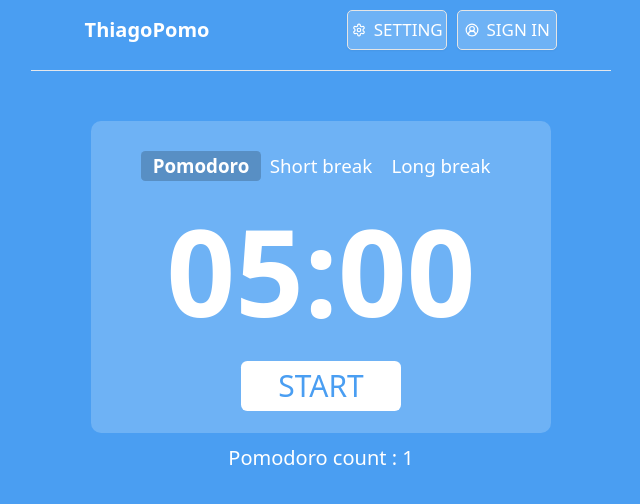
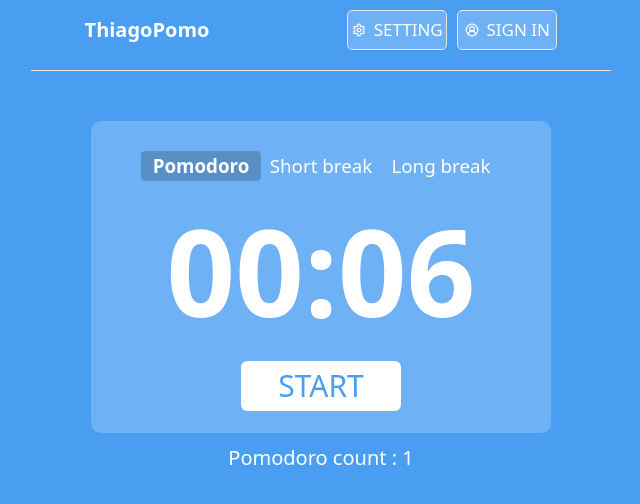
Before and after one commit to ThiagoPintodev2/pomodor-timer, a React (Vite) app: page / in a window 1280 px wide. Shown: the top 504 px of the page, without its empty margins (319-959 px from the left). Built offline with nearby package versions, Linux system fonts and the light colour scheme.

Commit message:
added alarm song

```diff
--- a/package.json
+++ b/package.json
@@ -35,6 +35,7 @@
     "tailwind-merge": "^3.3.1",
     "tailwindcss": "^4.1.14",
     "ui": "^0.2.4",
+    "use-sound": "^5.0.0",
     "yup": "^1.7.1"
   },
   "devDependencies": {
--- a/src/App.tsx
+++ b/src/App.tsx
@@ -19,9 +19,9 @@ function App() {
   });
   const defaultValuesInputTimer: ValueInput = {
     valueIntervalInput: 2,
-    pomodoroInput: 5,
+    pomodoroInput: 0.1,
     shortBreakInput: 0.1,
-    longBreakInput: 0.1,
+    longBreakInput: 0.1
   };
   const [valuesInputTimer, setValuesInputTimer] = useState<ValueInput>(
     defaultValuesInputTimer
@@ -29,6 +29,8 @@ function App() {
   const [progress, setProgress] = useState<number>(
     defaultValuesInputTimer.pomodoroInput * 60
   );
+
+    const [alarmType, setAlarmType] = useState<string>("Digital");
 
   return (
     <>
@@ -54,6 +56,8 @@ function App() {
               setTitleTimer,
               valuesInputTimer,
               setValuesInputTimer,
+              alarmType,
+              setAlarmType
             }}
           >
             <Routes>
--- a/src/componentes/dropdownMenuOpiton/Index.tsx
+++ b/src/componentes/dropdownMenuOpiton/Index.tsx
@@ -39,9 +39,9 @@ function DropdownMenuOption({
       </DropdownMenuTrigger>
       <DropdownMenuContent className="w-52 h-[18rem]">
         <DropdownMenuSeparator />
-        {values.map((item) => (
+        {values.map((item, index) => (
           <DropdownMenuRadioGroup
-            key={item.length + 1}
+            key={index}
             value={position}
             onValueChange={onValueChange}
           >
--- a/src/componentes/dropdownMenuOpiton/dropdownMenuOption.ts
+++ b/src/componentes/dropdownMenuOpiton/dropdownMenuOption.ts
@@ -3,7 +3,7 @@ import type { alarmTypes } from "../soundSection/soundSection";
 
 export type DropdownMenuProps = {
   values: string[];
-  valueDefault: string;
+  valueDefault?: string;
   img: ReactNode;
   onChange?: (type: alarmTypes) => void;
   alarms?: string[];
--- a/src/componentes/soundSection/Index.tsx
+++ b/src/componentes/soundSection/Index.tsx
@@ -4,20 +4,21 @@ import { FaVolumeUp } from "react-icons/fa";
 import { BiSolidDownArrow } from "react-icons/bi";
 import DropdownMenuOption from "../dropdownMenuOpiton/Index";
 import { Slider } from "@/components/ui/slider";
-import { useRef, useState } from "react";
+import { useContext, useRef, useState } from "react";
 import alarmDigital from "@/assets/media/alarm-digital.mp3";
 import alarmKitchen from "@/assets/media/alarm-kitchen.mp3";
 import type { alarmTypes } from "./soundSection";
+import { PomodoroContext } from "@/contexts/pomodoroContext/PomodoroContext";
 
 function SoundeSection() {
+  const pomodoroContext = useContext(PomodoroContext)
   const [sliderAlarmSound, setSliderAlarmSound] = useState<number[]>([50]);
   const [sliderTickingSound, setSliderTickingSound] = useState<number[]>([50]);
   const audioRef = useRef<HTMLAudioElement>(null);
   const alarms = ["Digital", "Kitchen"];
-  const [alarmType, setAlarmType] = useState<alarmTypes>("Digital");
 
   const onAlarmTypeChange = (type: alarmTypes) => {
-    setAlarmType(type);
+    pomodoroContext?.setAlarmType(type);
     if (audioRef.current) {
       if (type === "Digital") {
         audioRef.current.src = alarmDigital;
@@ -41,7 +42,7 @@ function SoundeSection() {
           <DropdownMenuOption
             img={<BiSolidDownArrow />}
             values={alarms}
-            valueDefault={alarmType}
+            valueDefault={pomodoroContext?.alarmType}
             onChange={onAlarmTypeChange}
             alarms={alarms}
           />
--- a/src/componentes/timer/Index.tsx
+++ b/src/componentes/timer/Index.tsx
@@ -9,6 +9,8 @@ import CountPomodoro from "../countPomodoro/Index";
 import type { Count } from "../countPomodoro/countPomodoro";
 import CountShortBreak from "../countShortBreak";
 import CountLongBreak from "../countLongBreak/Index";
+import alarmDigital from "@/assets/media/alarm-digital.mp3";
+import alarmKitchen from "@/assets/media/alarm-kitchen.mp3";
 
 function Timer() {
   const pomodoroContext = useContext(PomodoroContext);
@@ -21,6 +23,11 @@ function Timer() {
     countPomodoro: 1,
     countShortBreak: 1,
     countLongBreak: 1,
+  });
+  const alarmTimer = useRef({
+    pomodoroAlarm: false,
+    shortBreakAlarm: false,
+    longBreakAlarm: false,
   });
   const [width, setWidth] = useState(window.innerWidth);
 
@@ -54,12 +61,14 @@ function Timer() {
     if (nextCategory) {
       newCategory = nextCategory;
     } else if (category === "Pomodoro" && isCompleted === true) {
+      alarmTimer.current.pomodoroAlarm = true;
       newCategory = "Short break";
       setCount({
         ...count,
         countPomodoro: count.countPomodoro + 1,
       });
     } else if (category === "Short break") {
+      alarmTimer.current.shortBreakAlarm = true;
       newCategory = "Pomodoro";
       setCount({
         ...count,
@@ -80,6 +89,7 @@ function Timer() {
       });
     }
     if (category === "Long break" && isCompleted === true) {
+      alarmTimer.current.longBreakAlarm = true;
       setCount({
         ...count,
         countLongBreak: count.countLongBreak + 1,
@@ -124,7 +134,31 @@ function Timer() {
     const duration = getDuration(category);
     setTargetDate(Date.now() + duration);
     pomodoroContext?.setProgress(duration / 1000);
-  }, [pomodoroMinutes, shortMinutes, restMinutes]);
+
+    if (
+      alarmTimer.current.pomodoroAlarm === true ||
+      alarmTimer.current.shortBreakAlarm === true ||
+      alarmTimer.current.longBreakAlarm === true
+    ) {
+      if (pomodoroContext?.alarmType === "Kitchen") {
+        const audio = new Audio(alarmKitchen);
+        audio.play();
+      } else {
+        const audio = new Audio(alarmDigital);
+        audio.play();
+      }
+      alarmTimer.current.pomodoroAlarm = false;
+      alarmTimer.current.shortBreakAlarm = false;
+      alarmTimer.current.longBreakAlarm = false;
+    }
+  }, [
+    pomodoroMinutes,
+    shortMinutes,
+    restMinutes,
+    alarmTimer.current.pomodoroAlarm,
+    alarmTimer.current.shortBreakAlarm,
+    alarmTimer.current.longBreakAlarm,
+  ]);
 
   window.onresize = () => {
     setWidth(window.innerWidth);
--- a/src/components/ui/button-group.tsx
+++ b/src/components/ui/button-group.tsx
@@ -1,6 +1,6 @@
 import { Slot } from "@radix-ui/react-slot"
 import {  type VariantProps } from "class-variance-authority"
-import buttonGroupVariants from "@/componentes/btnGroupHelper"
+import buttonGroupVariants from "@/components/ui/btnGroupHelper"
 import { cn } from "@/lib/utils"
 import { Separator } from "@/components/ui/separator"
 
--- a/src/contexts/pomodoroContext/PomodoroContextProps.ts
+++ b/src/contexts/pomodoroContext/PomodoroContextProps.ts
@@ -13,7 +13,7 @@ export interface ValueInput {
   valueIntervalInput: number;
   pomodoroInput: number;
   shortBreakInput: number;
-  longBreakInput: number;
+  longBreakInput: number
 }
 
 export type PomodoroContextProps = {
@@ -25,4 +25,6 @@ export type PomodoroContextProps = {
   setTitleTimer: (s: string) => void;
   valuesInputTimer: ValueInput;
   setValuesInputTimer: (n: ValueInput) => void;
+  alarmType: string,
+   setAlarmType: (s: string) => void
 };
```
Also changed, not shown: src/components/ui/btnGroupHelper.ts (renamed from src/componentes/btnGroupHelper.ts), 1 other file (tests, documents, lock files or other folders).
